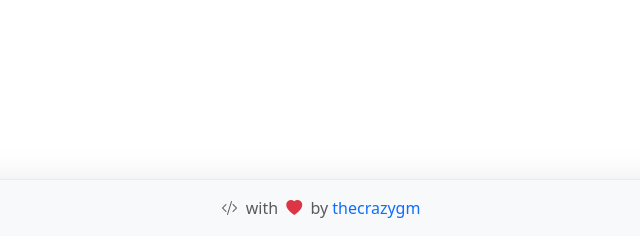
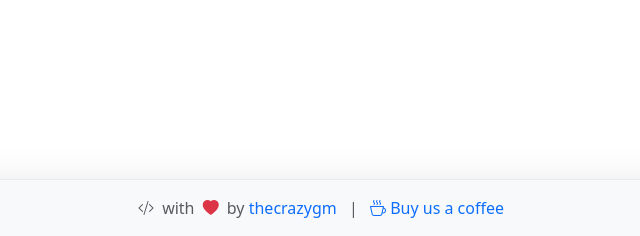
Before and after one commit to TheCrazyGM/market-viewr, a Flask app: template templates/index.html in a window 1280 px wide. Shown: the part 564-800 px from the top of the page, without its empty margins (319-959 px from the left). Run offline with Flask 3, Linux system fonts and the light colour scheme; the template is opened without the code that fills it, so the values that code supplies are empty; some libraries are stand-ins or nearby versions.

Commit message:
Coffee Link

```diff
--- a/templates/base.html
+++ b/templates/base.html
@@ -68,6 +68,10 @@
         <div class="container text-center">
             <span class="text-muted">
                 <i class="bi bi-code-slash me-1"></i> with <i class="bi bi-heart-fill text-danger mx-1"></i> by <a href="https://peakd.com/@thecrazygm" target="_blank" class="text-decoration-none">thecrazygm</a>
+                <span class="mx-2">|</span>
+                <a href="https://thecrazygm.com/hivetools/give/mithril.donation/2/HBD/Buy%20a%20coffee" target="_blank" class="text-decoration-none">
+                    <i class="bi bi-cup-hot"></i> Buy us a coffee
+                </a>
             </span>
         </div>
     </footer>
```
